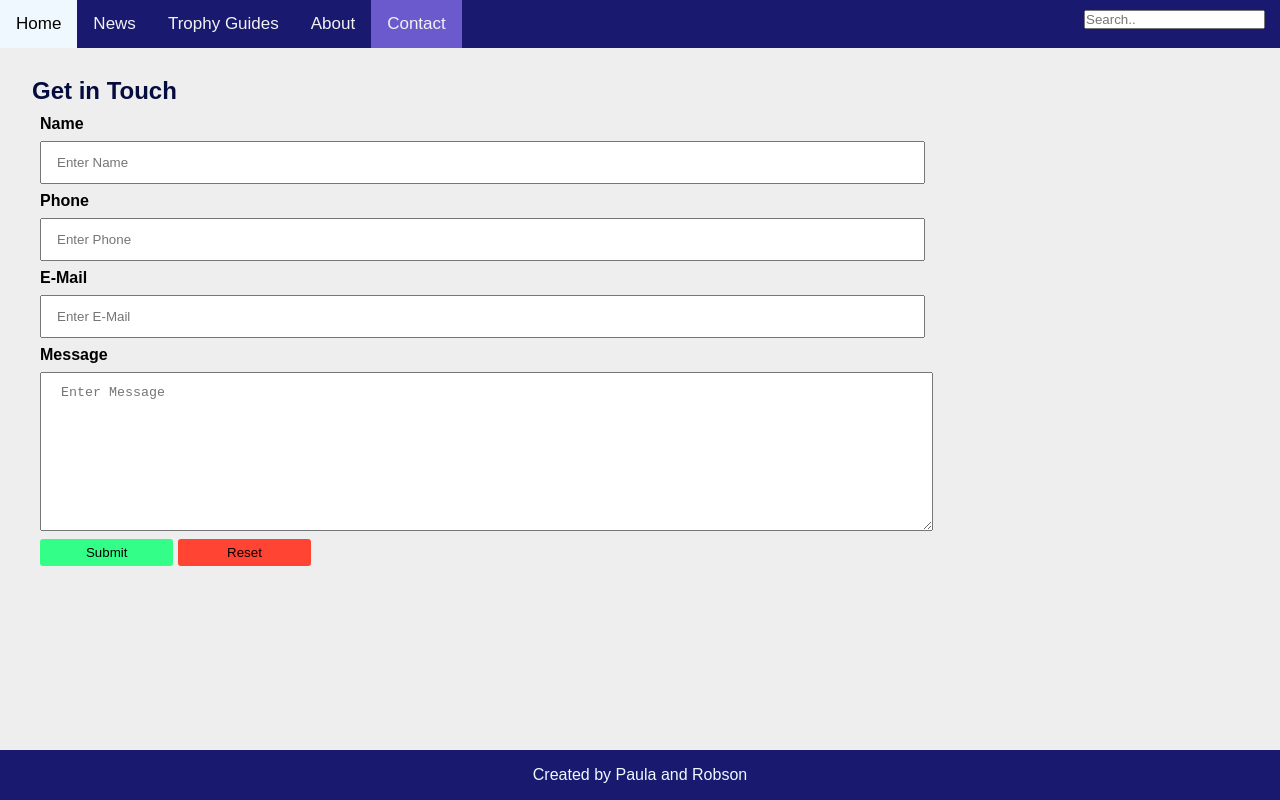
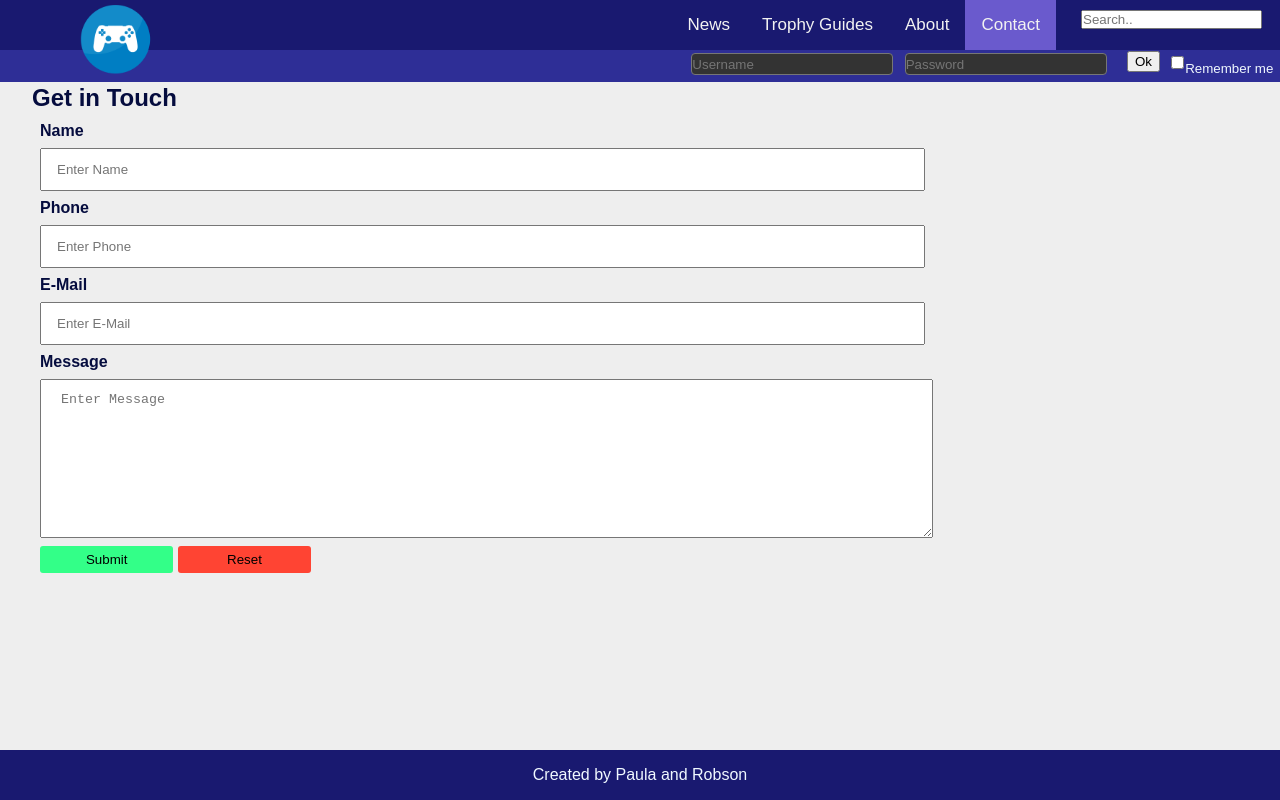
Before and after one commit to PaulaHara/midterm-project, a plain HTML site: page pages/contact.html in a window 1280 px wide. Drawn offline with Linux system fonts and the light colour scheme.

Commit message:
Improvments: all pages

```diff
--- a/assets/css/style.css
+++ b/assets/css/style.css
@@ -9,17 +9,17 @@ nav {
     width: 100%;
 }
 
-nav a {
-    float: left;
+.nav_links {
+    float: right;
     display: block;
-    color: #f2f2f2;
+    color: #F2F2F2;
     text-align: center;
-    padding: 14px 16px;
+    padding: 15px 16px;
     text-decoration: none;
     font-size: 17px;
 }
 
-nav a:hover {
+.nav_links:hover {
     background-color: aliceblue;
     color: black;
 }
@@ -34,7 +34,69 @@ nav .search-input {
     width: auto !important;
     padding: 0 !important;
     margin-top: 3px !important;
-    margin-right: 7px !important;
+    margin-right: 10px !important;
+    margin-left: 25px !important;
+}
+
+.home-img-nav {
+    position: fixed;
+    width: 4.5em;
+    margin-top: 2px;
+    float: left;
+    margin-left: 5em;
+}
+
+.login-bar {
+    position: fixed;
+    background-color: #2E2E96;
+    top: 50px;
+    width: 100%;
+    height: 2em;
+    left: 0;
+    z-index: -1;
+}
+
+.login-bar input {
+    position: absolute;
+    top: 3px;
+    background-color: #333;
+    color: white;
+    border-style: groove;
+    border-radius: 4px;
+    border-width: 1px;
+}
+
+.login-bar input[type=text] {
+    width: 15em;
+    height: 1.5em;
+    margin: 0;
+    padding: 0;
+    right: 29em;
+}
+
+.login-bar input[type=password] {
+    width: 15em;
+    height: 1.5em;
+    margin: 0;
+    padding: 0;
+    right: 13em;
+}
+
+.login-bar button {
+    position: absolute;
+    right: 9em;
+    top: 1px;
+}
+
+.save-login {
+    right: 7em;
+}
+
+.login-bar sub {
+    position: absolute;
+    right: 0.5em;
+    top: 0.8em;
+    color: aliceblue;
 }
 
 .current-page {
@@ -52,7 +114,7 @@ body {
 }
 
 .page-title {
-    margin-top: 3.2em;
+    margin-top: 3.5em;
     margin-left: 1em;
     margin-bottom: 10px;
     color: #050c3e;
@@ -78,6 +140,10 @@ footer {
 /* ------ In common with almost all pages: End ------ */
 
 /* ------ Contact: Start ------ */
+.contact-form {
+    color: #050C3E;
+}
+
 input[type=text], input[type=tel], input[type=email] {
     width: 70%;
     padding: 12px 15px;
@@ -124,14 +190,14 @@ input[type=text], input[type=tel], input[type=email] {
 
 table, th, td {
     font-family: sans-serif;
-    border: solid 1px mediumslateblue;
+    border: solid 1px #050C3E;
     border-collapse: collapse;
     padding: 5px 20px;
     background-color: #DDDDEE;
 }
 
 th {
-    background-color: #5555CC;
+    background-color: #050C3E;
     color: aliceblue;
 }
 
@@ -228,10 +294,24 @@ th {
 }
 
 .home-new a:hover {
-    color: cornflowerblue;
+    color: #7070C3;
 }
 
 .home-news-background {
-    background-color: #AAAA;
+    background-color: #DDDD;
+}
+
+.home-news-background button {
+    width: 100%;
+    height: 2em;
+    border-radius: 0;
+    border-style: none;
+    color: aliceblue;
+    background-color: #333333;
+}
+
+.home-news-background button:hover {
+    color: darkblue;
+    background-color: #DDDDDD;
 }
 /* ------ Home: End ------ */
--- a/pages/contact.html
+++ b/pages/contact.html
@@ -11,17 +11,32 @@
     <body>
         <!-- Top navbar -->
         <nav>
-            <a href="../index.html">Home</a>
-            <a href="news.html">News</a>
-            <a href="trophy_guide.html">Trophy Guides</a>
-            <a href="about.html">About</a>
-            <a class="current-page" href="contact.html">Contact</a>
+            <a href="../index.html">
+                <img class="home-img-nav" src="../assets/img/game_icon.png" alt="Last Save Point Icon">
+            </a>
+
             <div class="search-container">
                 <form action="/action_page.php">
                     <input class="search-input" type="text" placeholder="Search.." name="search">
                 </form>
             </div>
+
+            <a class="current-page nav_links" href="contact.html">Contact</a>
+            <a class="nav_links" href="about.html">About</a>
+            <a class="nav_links" href="trophy_guide.html">Trophy Guides</a>
+            <a class="nav_links" href="news.html">News</a>
         </nav>
+
+        <!-- Login -->
+        <div class="login-bar">
+            <form>
+                <input type="text" class="username" id="username" placeholder="Username">
+                <input type="password" class="password" id="password" placeholder="Password">
+
+                <button type="submit">Ok</button>
+                <input type="checkbox" class="save-login" name="save-login" value="save-login"><sub>Remember me</sub>
+            </form>
+        </div>
 
         <!-- Title of the page -->
         <h2 class="page-title">Get in Touch</h2>
@@ -29,7 +44,7 @@
         <!-- Content of the page -->
         <div class="content-body">
             <!-- Form that get name, phone, email and message -->
-            <form method="post" action="form_msg.php">
+            <form class="contact-form" method="post" action="form_msg.php">
                 <label for="name"><b>Name</b></label>
                 <input type="text" placeholder="Enter Name" id="name" name="name" required>
 
```
Also changed, not shown: index.html (+24 -5 lines), pages/about.html (+21 -5 lines), pages/news.html (+21 -5 lines), pages/trophy_guide.html (+20 -5 lines), assets/img/game_icon.png (added).
